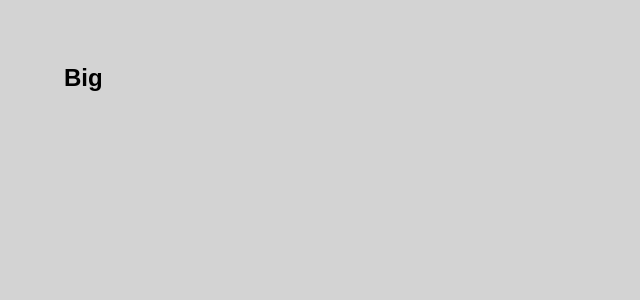
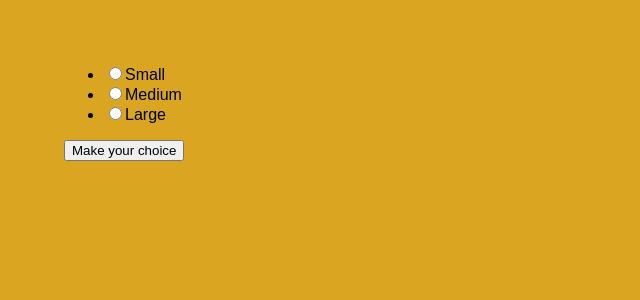
Before and after one commit to Rubiksron/PresentationOnReact, a React (Vite) app: page / in a window 1280 px wide. Shown: the top 300 px of the page, without its empty margins (0-640 px from the left). Built offline with nearby package versions, Linux system fonts and the light colour scheme.

Commit message:
react radio buttons runs, but still an error remains.

```diff
--- a/src/App.js
+++ b/src/App.js
@@ -24,14 +24,15 @@ class App extends React.Component {
   handleSubmit(event) {
     event.preventDefault();
     alert(`You chose the ${this.state.size} pizza.`);
-    var x = document.getElementById()
-
   }
 
   render() {
     return (
       <div>
-        <Form size={ this.state.size } />
+        <Form size={ this.state.size }
+              onChange={ this.handleChange }
+              onSubmit={ this.handleSubmit }
+        />
       </div>
     );
   }
--- a/src/Form.js
+++ b/src/Form.js
@@ -1,63 +1,51 @@
 import React from 'react';
 
 
-  const Form = props => {
-    return (
-      <div>
-        <h2>{props.size}</h2>
-      </div>
-    );
-  };
+const Form = props => {
+  return (
+    <form onChange={props.onChange}>
+    <ul>
+      <li>
+        <label>
+          <input
+          type="radio"
+          value="small"
+          checked={props.size === "small"}
+          onChange={props.handleChange}
+          />
+        Small
+        </label>
+      </li>
+
+    <li>
+      <label>
+        <input
+        type="radio"
+        value="medium"
+        checked={props.size === "medium"}
+        onChange={props.handleChange}
+        />
+      Medium
+      </label>
+    </li>
+
+    <li>
+      <label>
+        <input
+        type="radio"
+        value="large"
+        checked={props.size === "large"}
+        onChange={props.handleChange}
+        />
+      Large
+      </label>
+    </li>
+    </ul>
+
+    <button type="submit" className="submit-button">Make your choice</button>
+    </form>
+  );
+};
 
 
 export default Form;
-
-
-
-
-
-
-
-// <form onSubmit={this.handleSubmit}>
-// <p className="title">Select a pizza size:</p>
-//
-// <ul>
-// <li>
-// <label>
-// <input
-// type="radio"
-// value="small"
-// checked={this.state.size === "small"}
-// onChange={this.handleChange}
-// />
-// Small
-// </label>
-// </li>
-//
-// <li>
-// <label>
-// <input
-// type="radio"
-// value="medium"
-// checked={this.state.size === "medium"}
-// onChange={this.handleChange}
-// />
-// Medium
-// </label>
-// </li>
-//
-// <li>
-// <label>
-// <input
-// type="radio"
-// value="large"
-// checked={this.state.size === "large"}
-// onChange={this.handleChange}
-// />
-// Large
-// </label>
-// </li>
-// </ul>
-//
-// <button type="submit" className="submit-button">Make your choice</button>
-// </form>
--- a/src/sass/main.scss
+++ b/src/sass/main.scss
@@ -5,137 +5,6 @@
 body {
   margin: 0;
   padding: 5%;
-  background: #D3D3D3;
+  background: goldenrod;
   font-family: sans-serif;
 }
-
-.center {
-  text-align: center;
-}
-
-.container {
-  position: relative;
-  max-width: 800px;
-  margin: 0 auto;
-  background: #fff;
-  border-radius: 3px;
-}
-
-@media (min-width: 769px) {
-  .container {
-    margin: 2.5rem auto;
-  }
-}
-
-/* Result Component */
-.result {
-  padding: 1.5rem 2.5rem;
-}
-
-/* Quiz Component */
-.answerOptions {
-  margin: 0;
-  padding: 0;
-  list-style: none;
-}
-
-/* QuestionCount Component */
-.questionCount {
-  padding: 1.5rem 2.5rem 0;
-  font-size: 14px;
-}
-
-/* Question Component */
-.question {
-  margin: 0;
-  padding: 0.5rem 2.5rem 1.5rem 2.5rem;
-}
-
-/* AnswerOption Component */
-.answerOption {
-  border-top: 1px solid #eee;
-}
-
-.answerOption:hover {
-  background-color: #eefbfe;
-}
-
-.radioCustomButton {
-  position: absolute;
-  width: auto;
-  opacity: 10;
-}
-
-.radioCustomButton, .radioCustomLabel {
-  display: inline-block;
-  vertical-align: middle;
-  cursor: pointer;
-}
-
-.radioCustomLabel {
-  position: relative;
-  width: 100%;
-  margin: 0;
-  padding: 1.5rem 2.5rem 1.5rem 5rem;
-  font-size: 16px;
-  line-height: 1.5;
-}
-
-
-
-.radioCustomLabel > .radioCustomButton  {
-  position: absolute;
-  top: 20px;
-  left: 38px;
-  width: 28px;
-  height: 28px;
-  content: '';
-  display: inline-block;
-  vertical-align: middle;
-  background: #lightblue;
-  border: 1px solid #bbb;
-  border-radius: 50%;
-  transition: all 0.3s;
-}
-
-/*the line below is setting the .radioCustomLabel class items before the radioCustomButton, tried setting to active, tried using javascript to target the radio button*/
- .radioCustomLabel > .radioCustomLabel:checked {
-  content: '';
-  background-size: 27px;
-  background-color:#8bc53f url(./svg/icon-check.svg) no-repeat;
-  border-color: #8bc53f;
-}
-
-
-
-/* Animation */
-.fade-enter {
-  opacity: 0;
-}
-
-.fade-enter.fade-enter-active {
-  opacity: 1;
-  transition: opacity 0.5s ease-in-out 0.3s;
-}
-
-.fade-leave {
-  position: absolute;
-  top: 0;
-  left: 0;
-  width: 100%;
-  opacity: 1;
-}
-
-.fade-leave.fade-leave-active {
-  opacity: 0;
-  transition: opacity 0.5s ease-in-out;
-}
-
-.fade-appear {
-  opacity: 0;
-}
-
-.fade-appear.fade-appear-active {
-  opacity: 1;
-  transition: opacity 0.5s ease-in-out;
-}
```
Also changed, not shown: 5 other files (tests, documents, lock files or other folders).
